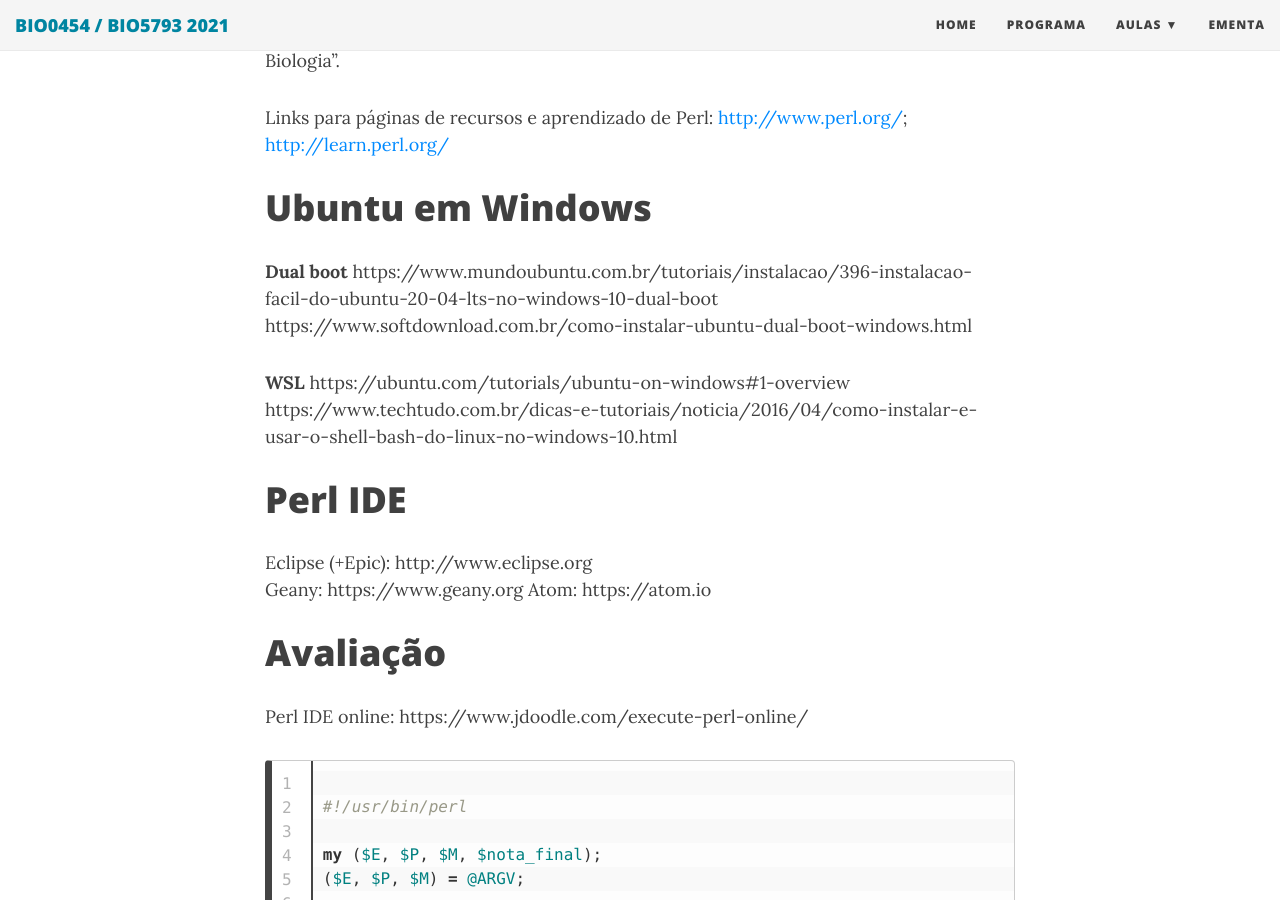
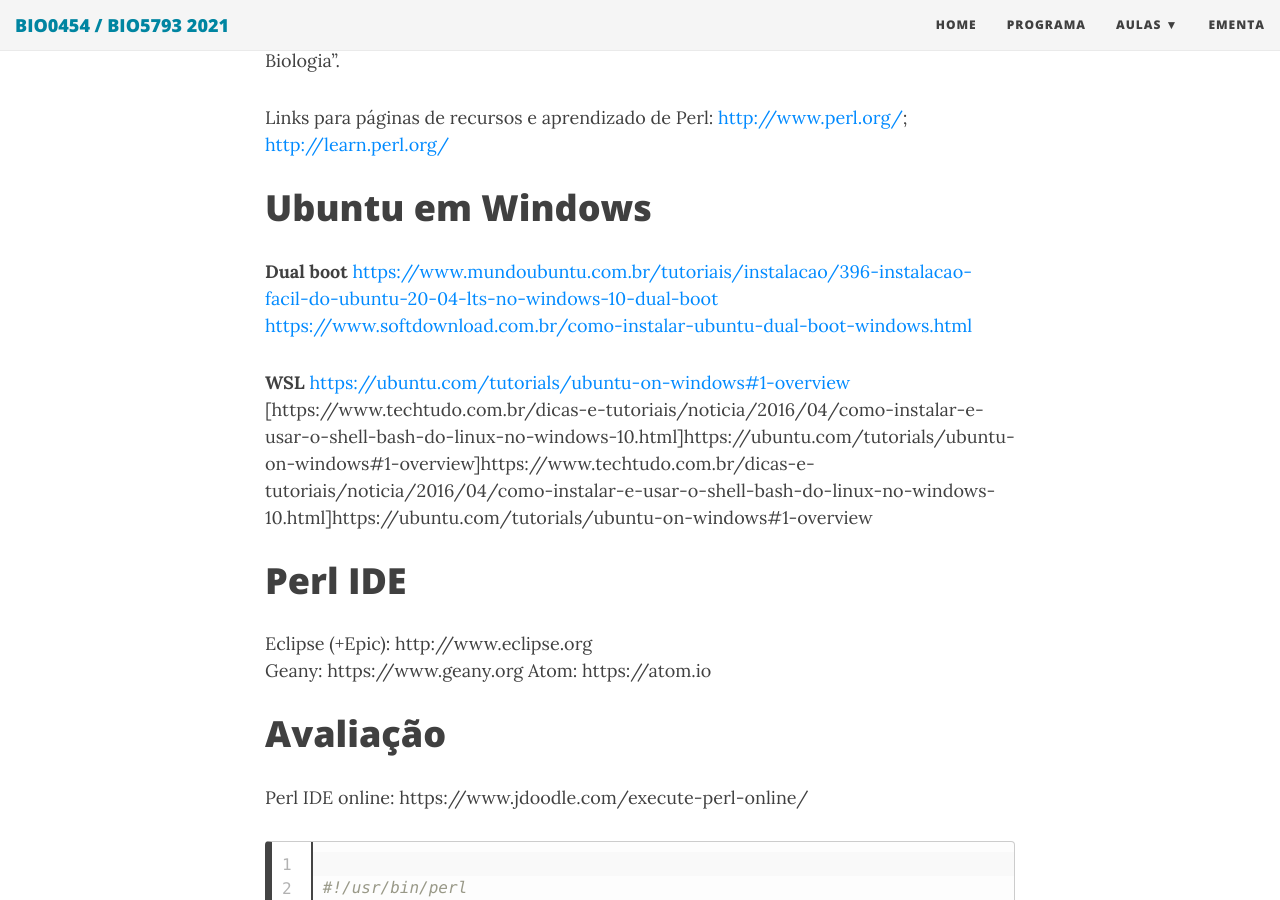
Before and after one commit to tttorres/introprog-copy, a Jekyll site: the page built from _posts/2021-08-19-Aula01.md, in a window 1280 px wide and 900 px high, scrolled down 310 px. Built offline with Jekyll 4.4.1, drawn with Linux system fonts in a browser that asks for light colours; nearby versions of some CDN libraries; some of the changed lines change nothing that is shown.

Commit message:
Update 2021-08-19-Aula01.md

```diff
--- a/_posts/2021-08-19-Aula01.md
+++ b/_posts/2021-08-19-Aula01.md
@@ -12,12 +12,12 @@ Links para páginas de recursos e aprendizado de Perl: [http://www.perl.org/](ht
 # Ubuntu em Windows
 
 **Dual boot**
-https://www.mundoubuntu.com.br/tutoriais/instalacao/396-instalacao-facil-do-ubuntu-20-04-lts-no-windows-10-dual-boot
-https://www.softdownload.com.br/como-instalar-ubuntu-dual-boot-windows.html
+[https://www.mundoubuntu.com.br/tutoriais/instalacao/396-instalacao-facil-do-ubuntu-20-04-lts-no-windows-10-dual-boot](https://www.mundoubuntu.com.br/tutoriais/instalacao/396-instalacao-facil-do-ubuntu-20-04-lts-no-windows-10-dual-boot)
+[https://www.softdownload.com.br/como-instalar-ubuntu-dual-boot-windows.html](https://www.softdownload.com.br/como-instalar-ubuntu-dual-boot-windows.html)
 
 **WSL**
-https://ubuntu.com/tutorials/ubuntu-on-windows#1-overview
-https://www.techtudo.com.br/dicas-e-tutoriais/noticia/2016/04/como-instalar-e-usar-o-shell-bash-do-linux-no-windows-10.html
+[https://ubuntu.com/tutorials/ubuntu-on-windows#1-overview](https://ubuntu.com/tutorials/ubuntu-on-windows#1-overview)
+[https://www.techtudo.com.br/dicas-e-tutoriais/noticia/2016/04/como-instalar-e-usar-o-shell-bash-do-linux-no-windows-10.html]https://ubuntu.com/tutorials/ubuntu-on-windows#1-overview]https://www.techtudo.com.br/dicas-e-tutoriais/noticia/2016/04/como-instalar-e-usar-o-shell-bash-do-linux-no-windows-10.html]https://ubuntu.com/tutorials/ubuntu-on-windows#1-overview
 
 
 # Perl IDE
```
